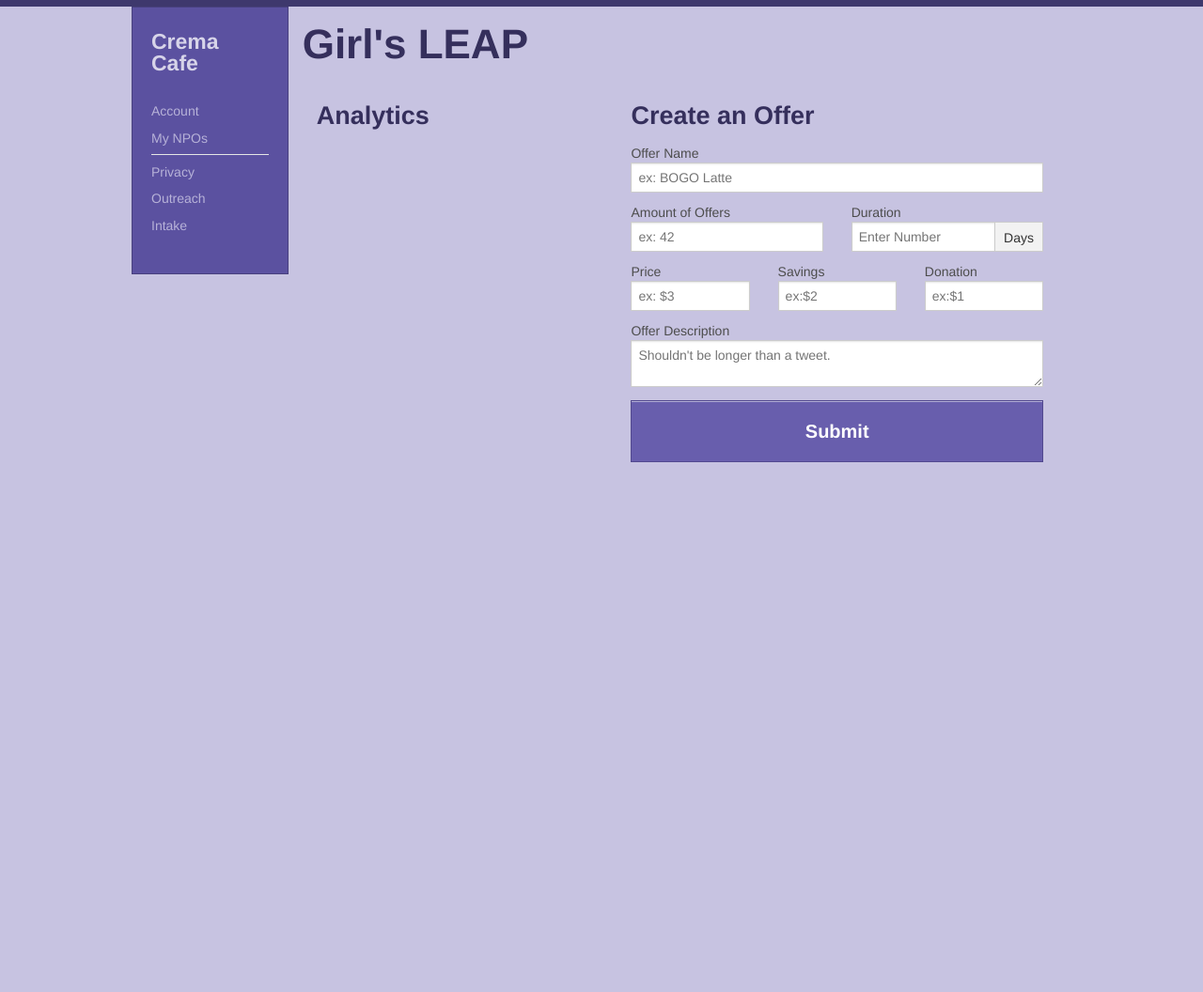
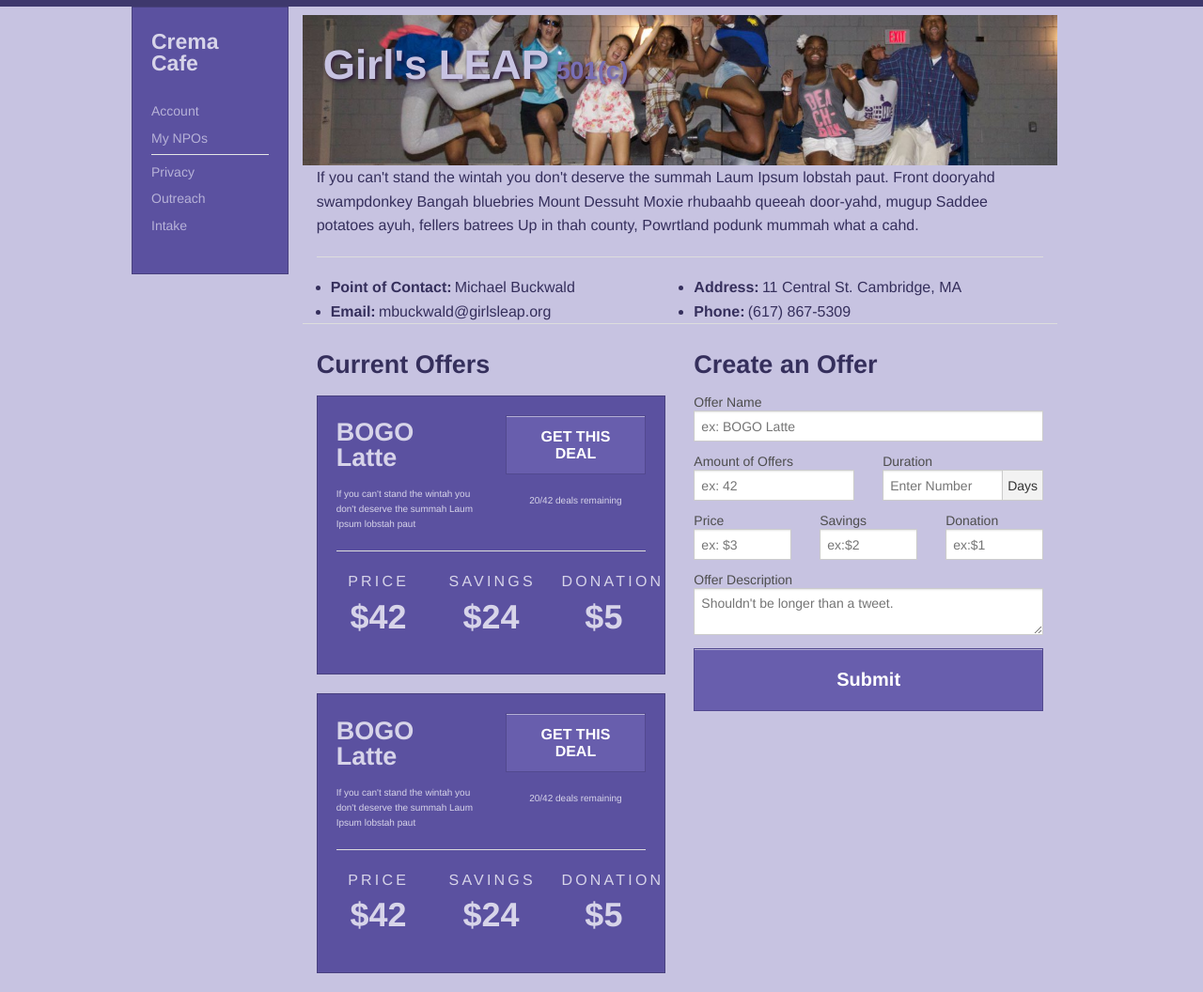
Before and after one commit to nerdgrass/team-ten, a plain HTML site: page desktop-create-offer.html in a window 1280 px wide. Shown: the part 95-1151 px from the top of the page at 94% size. Before the commit the page ends 800 px from the top, so only its background shows below. Drawn offline with Linux system fonts and the light colour scheme.

Commit message:
added screenshots, styled NPO page

```diff
--- a/desktop-create-offer.html
+++ b/desktop-create-offer.html
@@ -5,7 +5,7 @@
   <head>
     <meta charset="utf-8">
     <meta name="viewport" content="width=device-width">
-    <title>Create Offer | Sharitive Ideahack Fall 2013</title>
+    <title>Girl's Leap | Sharitive Ideahack Fall 2013</title>
 
     <link rel="stylesheet" href="stylesheets/app.css">
 
@@ -37,11 +37,93 @@
       </div>
       <!-- Main Content -->
       <div class="large-10 columns">
-        <h1>Girl's LEAP</h1>
-        <div class="large-5 columns">
-          <h3>Analytics</h3>
+        <div class="npo-cover">
+          <h1>Girl's LEAP<small>501(c)</small></h1>
         </div>
-        <div class="large-7 columns">
+        <div class="large-12 columns">
+          <p>
+            If you can't stand the wintah you don't deserve the summah Laum Ipsum lobstah paut. Front dooryahd swampdonkey Bangah bluebries Mount Dessuht Moxie rhubaahb queeah door-yahd, mugup Saddee potatoes ayuh, fellers batrees Up in thah county, Powrtland podunk mummah what a cahd.
+          </p>
+          <hr />
+          <div class="large-6 columns">
+            <ul>
+              <li><span class="npo-info">Point of Contact:</span>Michael Buckwald</li>
+              <li><span class="npo-info">Email:</span>mbuckwald@girlsleap.org</li>
+            </ul>
+          </div>
+          <div class="large-6 columns">
+            <ul>
+              <li><span class="npo-info">Address:</span>11 Central St. Cambridge, MA</li>
+              <li><span class="npo-info">Phone:</span>(617) 867-5309</li>
+            </ul>
+          </div>
+        </div>
+        <hr />
+
+
+
+
+        <div class="large-6 columns">
+          <h3>Current Offers</h3>
+
+          <div class="large-12 columns panel">
+            <div class="row">
+              <div class="small-6 columns">
+                <h3>BOGO Latte</h3>
+                <p class="coupon-deets">If you can't stand the wintah you don't deserve the summah Laum Ipsum lobstah paut</p>
+              </div>
+              <div class="small-6 columns">
+                <button class="large-expand">GET THIS DEAL</button>
+                <p class="stock">20/42 deals remaining</p>
+              </div>
+            </div>
+            <hr />
+            <div class="row">
+              <div class="small-4 columns">
+                <p class="coupon-info">Price</p>
+                <h3 class="coupon-numbers">$42</h3>
+              </div>
+              <div class="small-4 columns">
+                <p class="coupon-info">Savings</p>
+                <h3 class="coupon-numbers">$24</h3>
+              </div>
+              <div class="small-4 columns">
+                <p class="coupon-info">Donation</p>
+                <h3 class="coupon-numbers">$5</h3>
+              </div>
+            </div>
+          </div>
+
+          <div class="large-12 columns panel">
+            <div class="row">
+              <div class="small-6 columns">
+                <h3>BOGO Latte</h3>
+                <p class="coupon-deets">If you can't stand the wintah you don't deserve the summah Laum Ipsum lobstah paut</p>
+              </div>
+              <div class="small-6 columns">
+                <button class="large-expand">GET THIS DEAL</button>
+                <p class="stock">20/42 deals remaining</p>
+              </div>
+            </div>
+            <hr />
+            <div class="row">
+              <div class="small-4 columns">
+                <p class="coupon-info">Price</p>
+                <h3 class="coupon-numbers">$42</h3>
+              </div>
+              <div class="small-4 columns">
+                <p class="coupon-info">Savings</p>
+                <h3 class="coupon-numbers">$24</h3>
+              </div>
+              <div class="small-4 columns">
+                <p class="coupon-info">Donation</p>
+                <h3 class="coupon-numbers">$5</h3>
+              </div>
+            </div>
+          </div>
+
+        </div>
+        <div class="large-6 columns">
           <h3>Create an Offer</h3>
           <!-- Create Coupon Form -->
           <form class="custom">
--- a/sass/_desktop.scss
+++ b/sass/_desktop.scss
@@ -4,3 +4,21 @@
 .side-nav li a {
 	color: lighten($primary-color, 25%);
 }
+small {
+	padding-left: .3em;
+}
+span.npo-info {
+	font-weight: bold;
+	margin-right: .2em;
+}
+.npo-cover {
+	background: url('../img/girls-leap-cover.jpg') center center no-repeat;
+	background-size: cover;
+	height: 10em;
+
+	h1 {
+		padding: .5em;
+		color:#c7c3e1;
+		text-shadow: 2px 2px 4px rgba(30, 0, 49, 0.75);
+	}
+}
--- a/sass/_settings.scss
+++ b/sass/_settings.scss
@@ -71,7 +71,7 @@
 $default-float: left;
 
 $body-bg: lighten($primary-color, 30%);
-// $body-font-color: #222;
+$body-font-color:darken($primary-color, 25%);
 // $body-font-family: "Helvetica Neue", "Helvetica", Helvetica, Arial, sans-serif;
 // $body-font-weight: normal;
 // $body-font-style: normal;
```
Also changed, not shown: img/girls-leap-cover.jpg (added), screenshots/desktop-girls-leap-success.png (added), screenshots/desktop-girls-leap.png (added), stylesheets/app.css.
